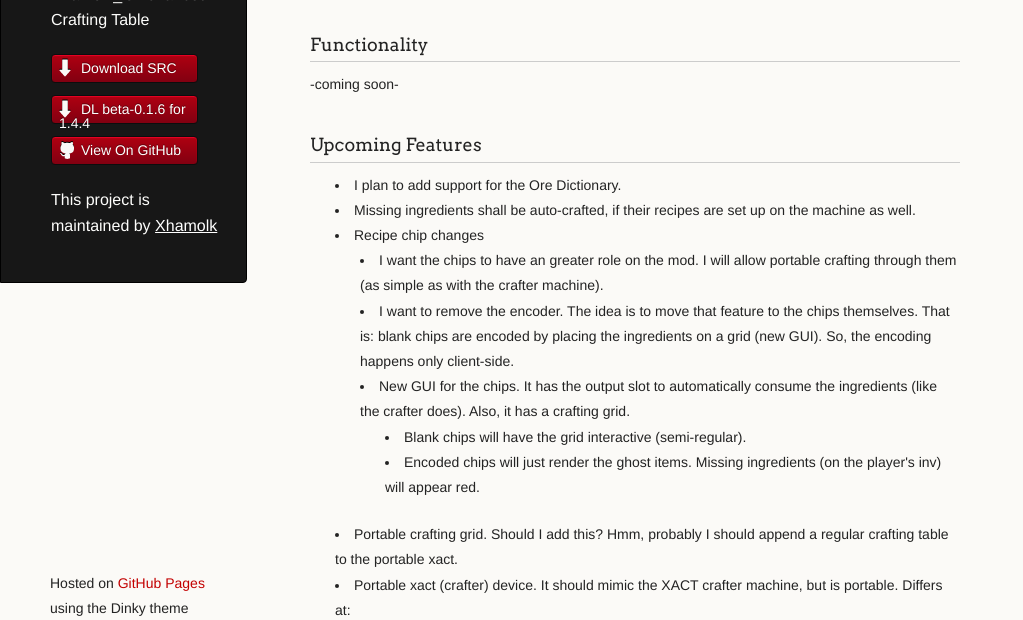
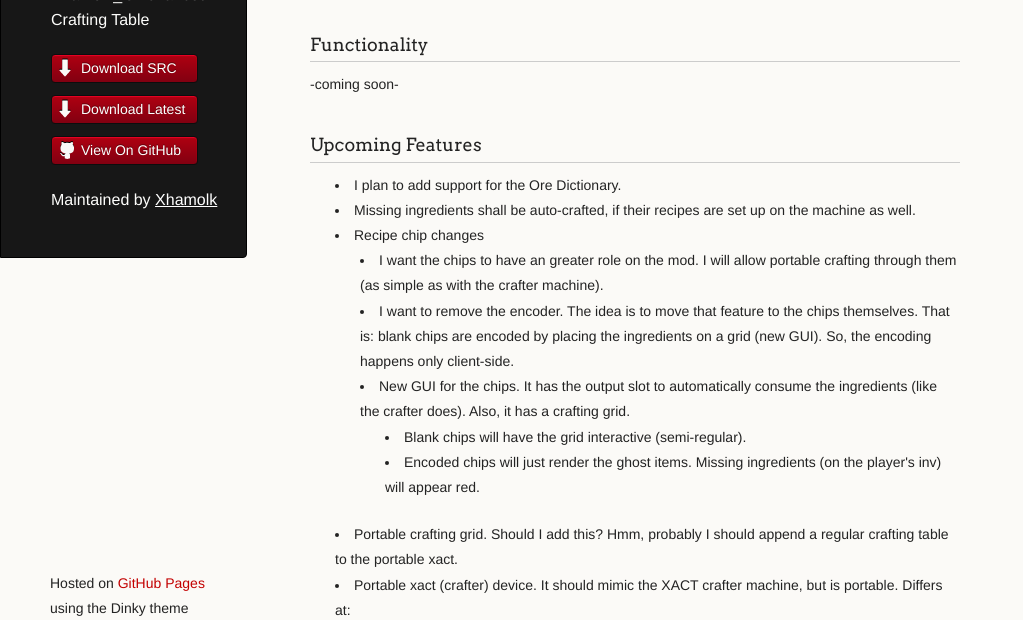
Before and after one commit to Xhamolk/XACT, a plain HTML site: page index.html in a window 1280 px wide. Shown: the part 147-767 px from the top of the page, without its empty margins (0-1023 px from the left). Drawn offline with Linux system fonts and the light colour scheme.

Commit message:
Update index.html

```diff
--- a/index.html
+++ b/index.html
@@ -21,11 +21,11 @@
 
         <ul>
           <li class="download"><a class="buttons" href="https://github.com/Xhamolk/XACT/zipball/master">Download SRC</a></li>
-          <li class="download"><a class="buttons" href="https://github.com/Xhamolk/XACT/tarball/master">DL beta-0.1.6 for 1.4.4</a></li>
+          <li class="download"><a class="buttons" href="https://github.com/Xhamolk/XACT/tarball/master">Download Latest</a></li>
           <li><a class="buttons github" href="https://github.com/Xhamolk/XACT">View On GitHub</a></li>
         </ul>
 
-        <p class="header">This project is maintained by <a class="header name" href="https://github.com/Xhamolk">Xhamolk</a></p>
+        <p class="header">Maintained by <a class="header name" href="https://github.com/Xhamolk">Xhamolk</a></p>
 
 
       </header>
```
